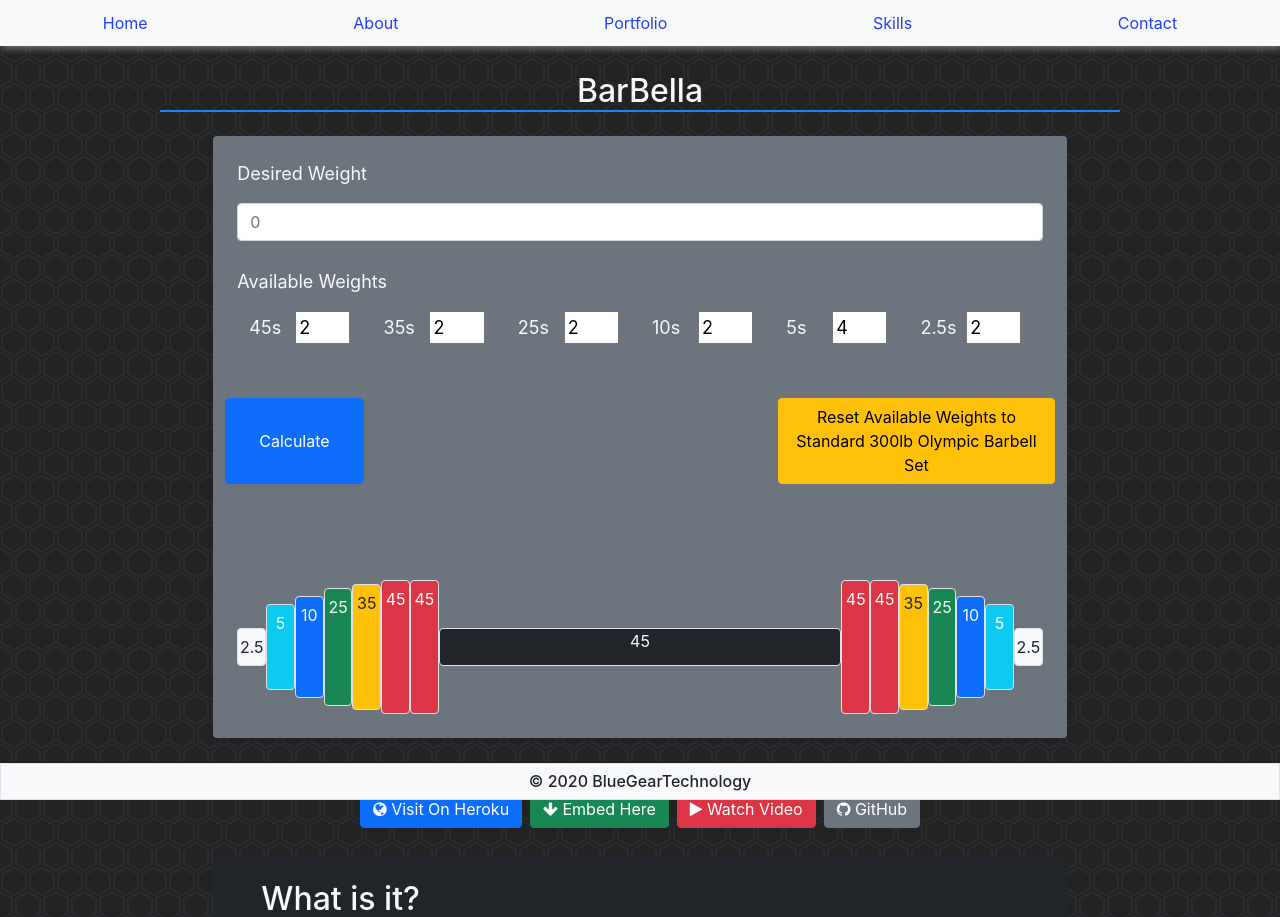
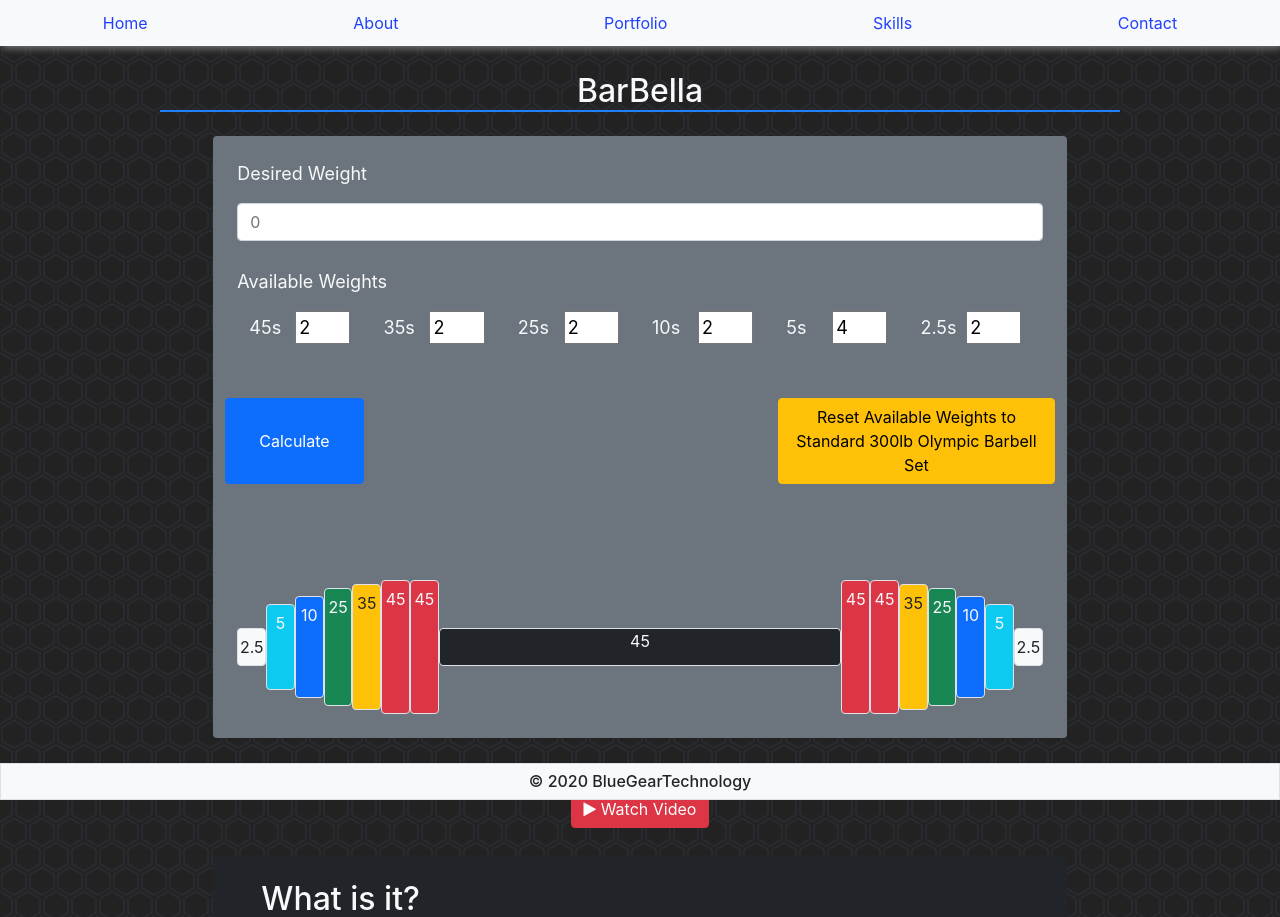
Before and after one commit to bluegeartechnology/portfolio, a React (Create React App) app: page /BarBella in a window 1280 px wide. Shown: the top 917 px of the page. Built offline with nearby package versions, Linux system fonts and the light colour scheme.

Commit message:
Nix'd all project buttons on BarBella page's other than Watch Videon, since they're inapplicable.

```diff
--- a/src/pages/projects/BarBella.js
+++ b/src/pages/projects/BarBella.js
@@ -300,19 +300,6 @@ const BarBella = () => {
                 </div>
 
                 <div className="d-flex justify-content-center d-flex p-2">
-                    <a href="https://tomatokei.herokuapp.com" target='blank'><button className="btn btn-primary mx-1 my-1"><i className="fa fa-globe"></i>&nbsp;Visit On Heroku</button></a>
-
-                    <button className="btn btn-success mx-1 my-1" onClick={
-                        () => {
-                            document.getElementById('imageAndEmbed').innerHTML = `<iframe id='embeddedApp' className='mx-auto' src="https://tomatokei.herokuapp.com" frameborder="1"></iframe>`
-                            document.getElementById('embeddedApp').width = window.innerWidth
-                            document.getElementById('embeddedApp').height = window.innerHeight
-                        }
-
-                    }>
-                        <i className="fa fa-arrow-down"></i>
-                            &nbsp;Embed Here
-                            </button>
 
                     <button className='btn btn-danger mx-1 my-1' onClick={() => {
                         window.scrollTo(0, document.getElementById('imageAndEmbed').getBoundingClientRect().top + window.pageYOffset - 80)
@@ -323,7 +310,6 @@ const BarBella = () => {
                             &nbsp;Watch Video
                     </button>
 
-                    <a href="https://github.com/bluegeartechnology/Tomatokei" target='blank'><button className="btn btn-secondary mx-1 my-1"><i className="fa fa-github"></i>&nbsp;GitHub</button></a>
                 </div>
 
                 <div className='container col-11 col-sm-10 col-md-10 col-lg-8 col-xl-8 bg-dark rounded px-5 py-4 my-3'>
```
